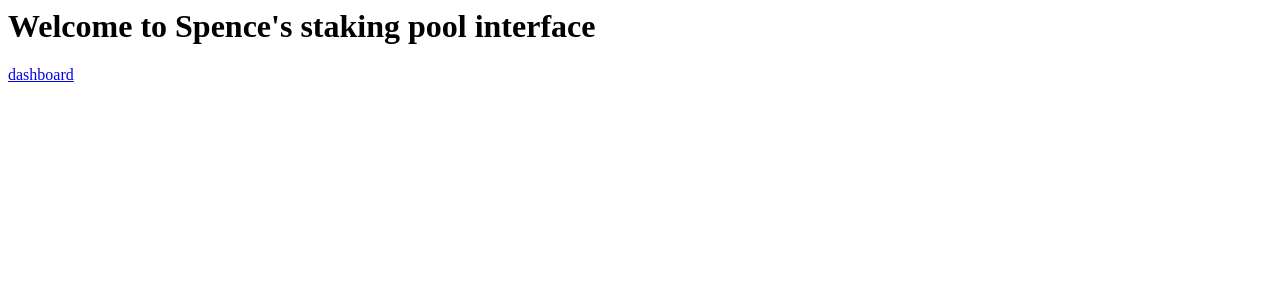
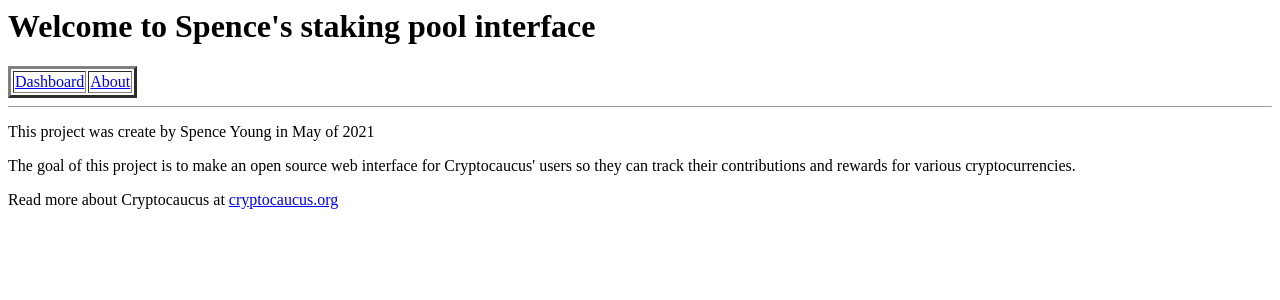
Before and after one commit to SpenceYoung/DjangoEthereumStakingPoolManager, a Django app: page /about/ in a window 1280 px wide. Shown: the top 300 px of the page. Run offline with Django 3.2, Linux system fonts and the light colour scheme.

Commit message:
Added more to base.html and added an about page featuring info about the project

```diff
--- a/users/templates/base.html
+++ b/users/templates/base.html
@@ -10,7 +10,17 @@
 </style>
 
 <h1>Welcome to Spence's staking pool interface</h1>
+<table border="3">
+	<td>
+		<a href="{% url 'dashboard' %}">Dashboard</a>
+	</td>
+	<td>
+		<a href="{% url 'about' %}">About</a>
+	</td>
+</table>
+<hr size="">
 
+</hr>
 
 {% block content %}
 {% endblock %}
--- a/users/templates/home.html
+++ /dev/null
@@ -1,5 +0,0 @@
-<!--users/templates/registration/home.html-->
-{% extends 'base.html' %}
-{% block content %}
-<a href="{% url 'dashboard' %}">dashboard</a>
-{% endblock %}
--- /dev/null
+++ b/users/templates/users/about.html
@@ -0,0 +1,17 @@
+<!--users/templates/users/about.html-->
+
+{% extends 'base.html' %}
+
+{% block content %}
+<div>
+	<p>
+		This project was create by Spence Young in May of 2021
+	</p>
+	<p>
+		The goal of this project is to make an open source web interface for Cryptocaucus' users so they can track their contributions and rewards for various cryptocurrencies.
+	</p>
+	<p>
+		Read more about Cryptocaucus at <a href="https://cryptocaucus.org/">cryptocaucus.org</a>
+	</p>
+</div>
+{% endblock %}
--- a/users/urls.py
+++ b/users/urls.py
@@ -1,11 +1,12 @@
 # users/urls.py
 
 from django.conf.urls import url, include
-from users.views import dashboard, homepage, register
+from users.views import dashboard, register, about, base
 
 urlpatterns = [
     url(r"^accounts/", include("django.contrib.auth.urls")),
     url(r"^dashboard/", dashboard, name="dashboard"),
     url(r"^register/", register, name="register"),
-    url(r"", homepage, name="homepage")
+    url(r"^about/", about, name="about"),
+    url(r"", base, name="base")
 ]
--- a/users/views.py
+++ b/users/views.py
@@ -7,8 +7,11 @@ from users.forms import CustomUserCreationForm
 def dashboard(request):
     return render(request, "users/dashboard.html")
 
-def homepage(request):
-	return render(request, "home.html")
+def about(request):
+	return render(request, "users/about.html")
+
+def base(request):
+    return render(request, "base.html")
 
 def register(request):
     if request.method == "GET":
```
